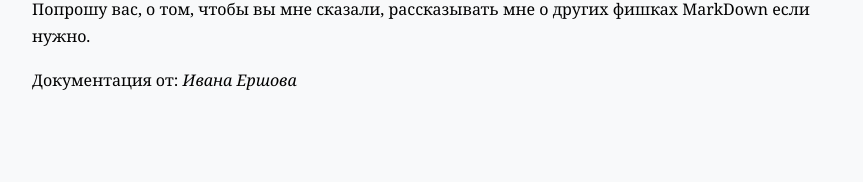
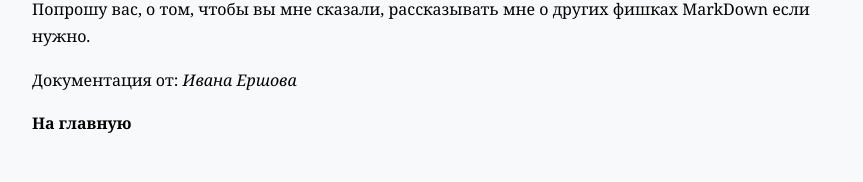
Before and after one commit to ivan-mipt/kladez_znaniy_ivana, a Jekyll site: the page built from науки/программирование/MarkDown-База.md, in a window 1280 px wide. Shown: the part 2032-2214 px from the top of the page, without its empty margins (208-1071 px from the left). Built offline with Jekyll 4.4.1, drawn with Linux system fonts in a browser that asks for light colours; before the commit the page ends 2174 px from its top, so only the background shows below that.

Commit message:
Update MarkDown-База.md

```diff
--- a/науки/программирование/MarkDown-База.md
+++ b/науки/программирование/MarkDown-База.md
@@ -67,3 +67,5 @@ title: MarkDown
 Попрошу вас, о том, чтобы вы мне сказали, рассказывать мне о других фишках MarkDown если нужно.
 
 Документация от: *Ивана Ершова*
+
+[На главную](index.md)
```
